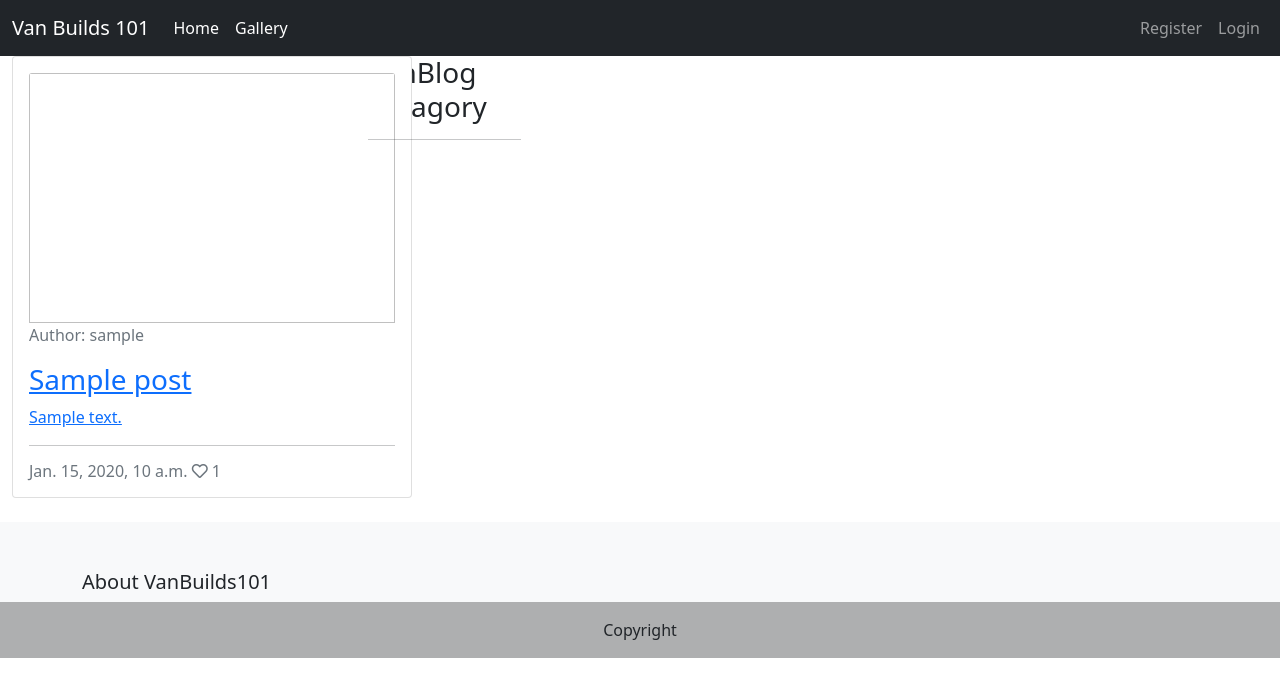
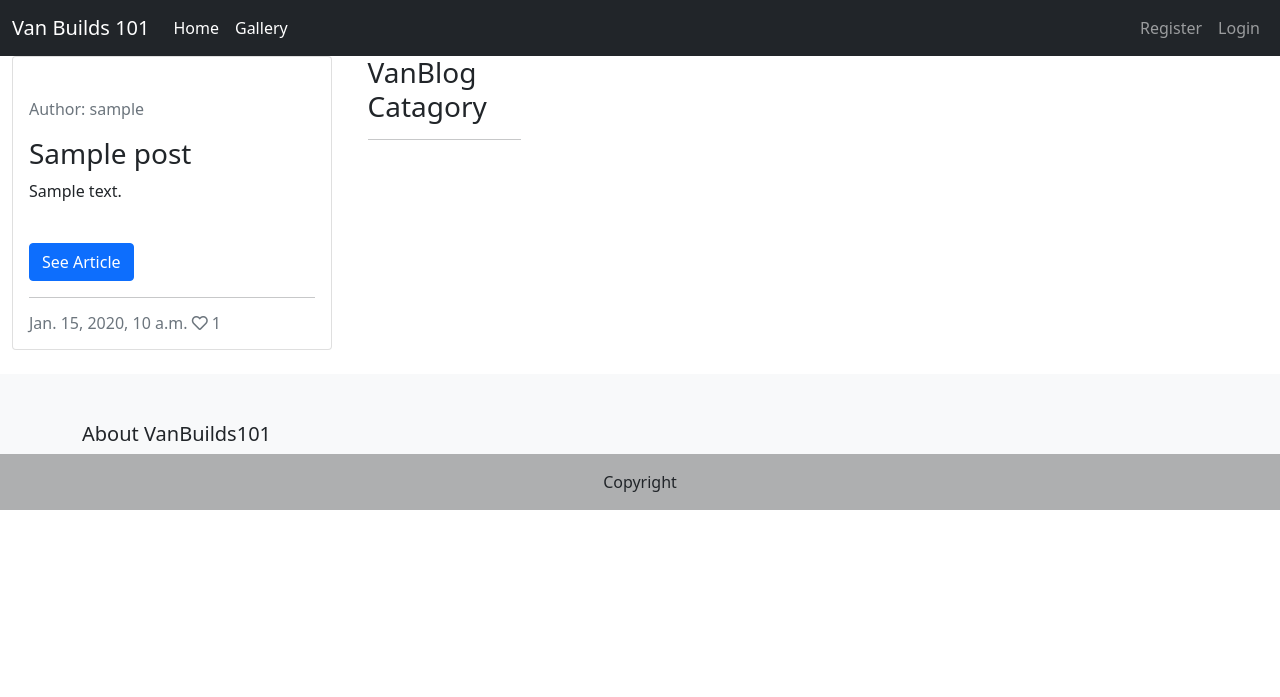
Before and after one commit to lukecdev/VanBuilds101, a Django app: page / in a window 1280 px wide. Shown: the top 697 px of the page. Run offline with Django 3.2, Linux system fonts and the light colour scheme; tables that the repository leaves empty hold one stand-in row (values such as "Sample post").

Commit message:
added button to see full blog article

```diff
--- a/templates/index.html
+++ b/templates/index.html
@@ -9,23 +9,24 @@
                 <div class="row">
                 {% for post in post_list %}
                 <div class="col-6 col-sm-4">
-                    <div class="card mb-4" style="width: 25rem;">
+                    <div class="card mb-4" style="width: 20rem;">
                         <div class="card-body">
                             <div class="image-container">
                                 {% if "placeholder" in post.featured_image.url %}
-                                <img class="card-img-top"
-                                    src="https://codeinstitute.s3.amazonaws.com/fullstack/blog/default.jpg">
+                                <img class="img-fluid"
+                                    src="https://res.cloudinary.com/dk8mh15az/image/upload/v1698004547/media/ikvamdwgkjtnbpjlith2.jpg">
                                 {% else %}
-                                <img class="card-img-top" src=" {{ post.featured_image.url }}" width="250px" height="250px">
+                                <img class="img-fluid" src=" {{ post.featured_image.url }}">
                                 {% endif %}
                                 <div class="image-flash">
                                     <p class="author text-muted">Author: {{ post.author }}</p>
                                 </div>
                             </div>
-                            <a href="{% url 'post_detail' post.slug  %}" class="post-link">
                                 <h3 class="card-title">{{ post.title }}</h3>
                                 <p class="card-text">{{ post.excerpt }}</p>
                             </a>
+                            <br>
+                            <a href="{% url 'post_detail' post.slug  %}" class="btn btn-primary">See Article</a>
                             <hr />
                             <p class="card-text text-muted h6">{{ post.created_on}} <i class="far fa-heart"></i>
                                 {{ post.number_of_likes }}</p>
```
